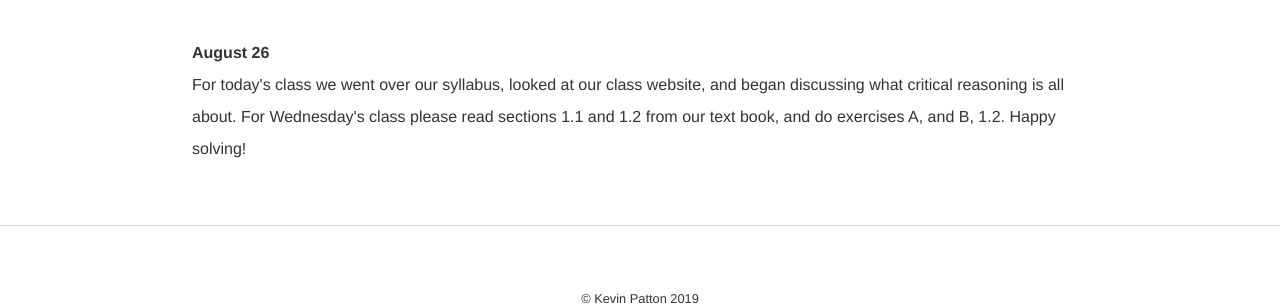
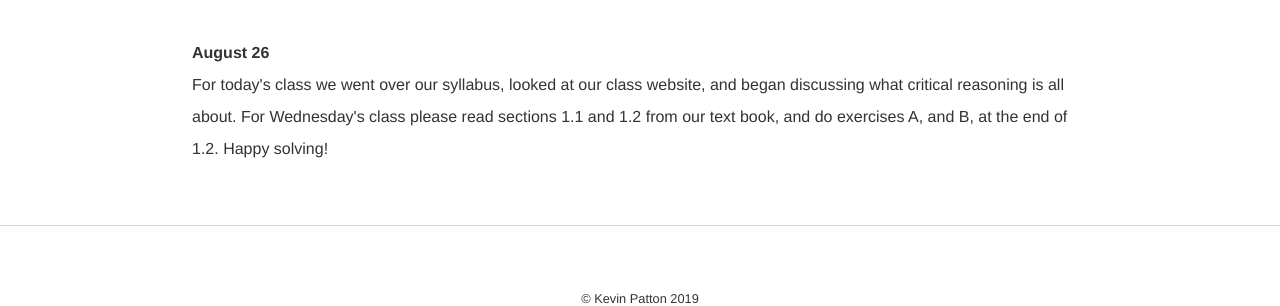
Before and after one commit to kevinjpatton/kevinjpatton.github.io, a Jekyll site: the page built from teaching/phil_1210/index.html, in a window 1280 px wide. Shown: the part 660-966 px from the top of the page. Built offline with Jekyll 4.4.1, drawn with Linux system fonts in a browser that asks for light colours; Markdown is read by kramdown in place of the engine named in the settings.

Commit message:
Update index.html

```diff
--- a/teaching/phil_1210/index.html
+++ b/teaching/phil_1210/index.html
@@ -11,4 +11,4 @@
 
 <h1>Daily Assignments</h1>
 <p><b>August 26</b><br>
-For today's class we went over our syllabus, looked at our class website, and began discussing what critical reasoning is all about.  For Wednesday's class please read sections 1.1 and 1.2 from our text book, and do  exercises A, and B, 1.2.  Happy solving!</p>
+For today's class we went over our syllabus, looked at our class website, and began discussing what critical reasoning is all about.  For Wednesday's class please read sections 1.1 and 1.2 from our text book, and do  exercises A, and B, at the end of 1.2.  Happy solving!</p>
```
